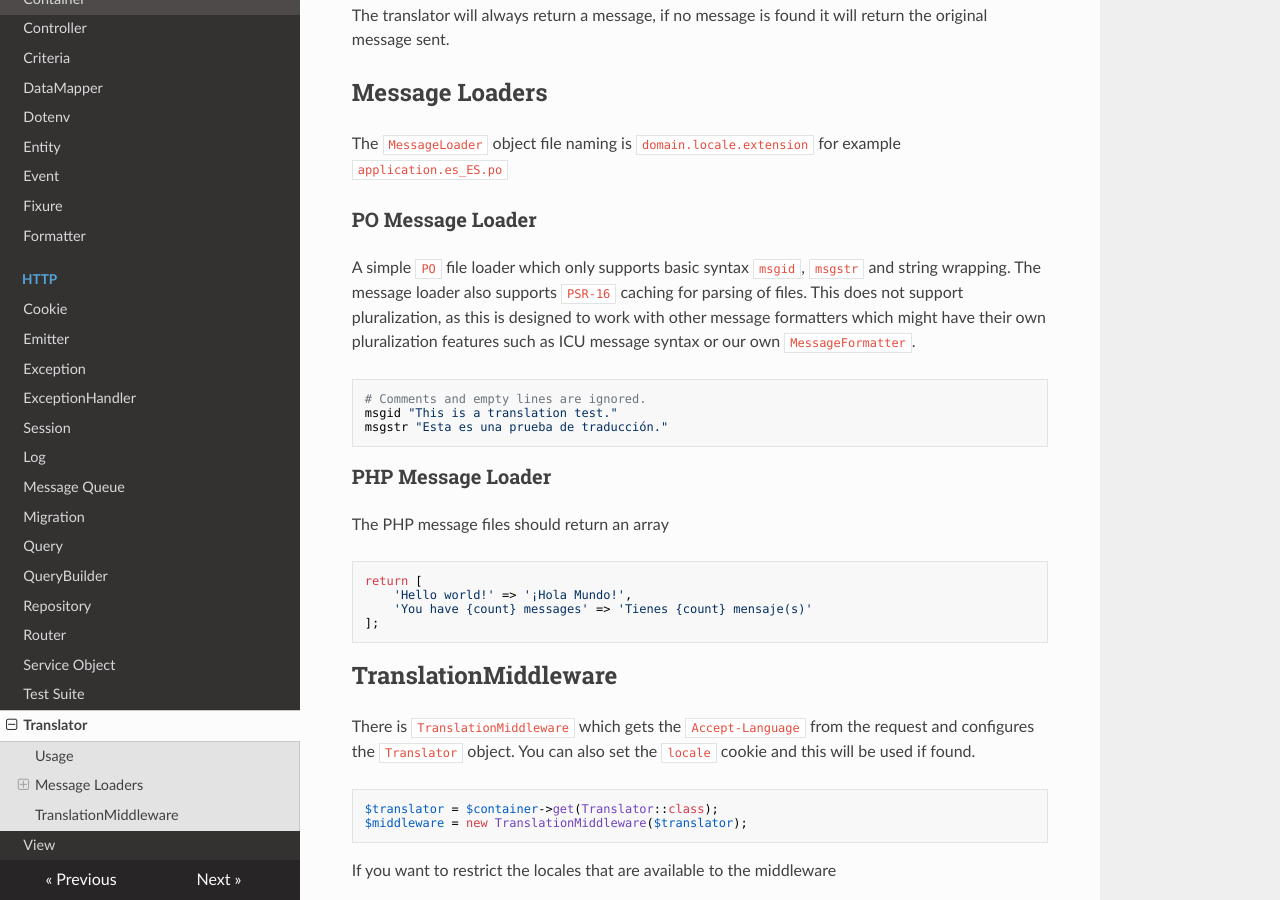
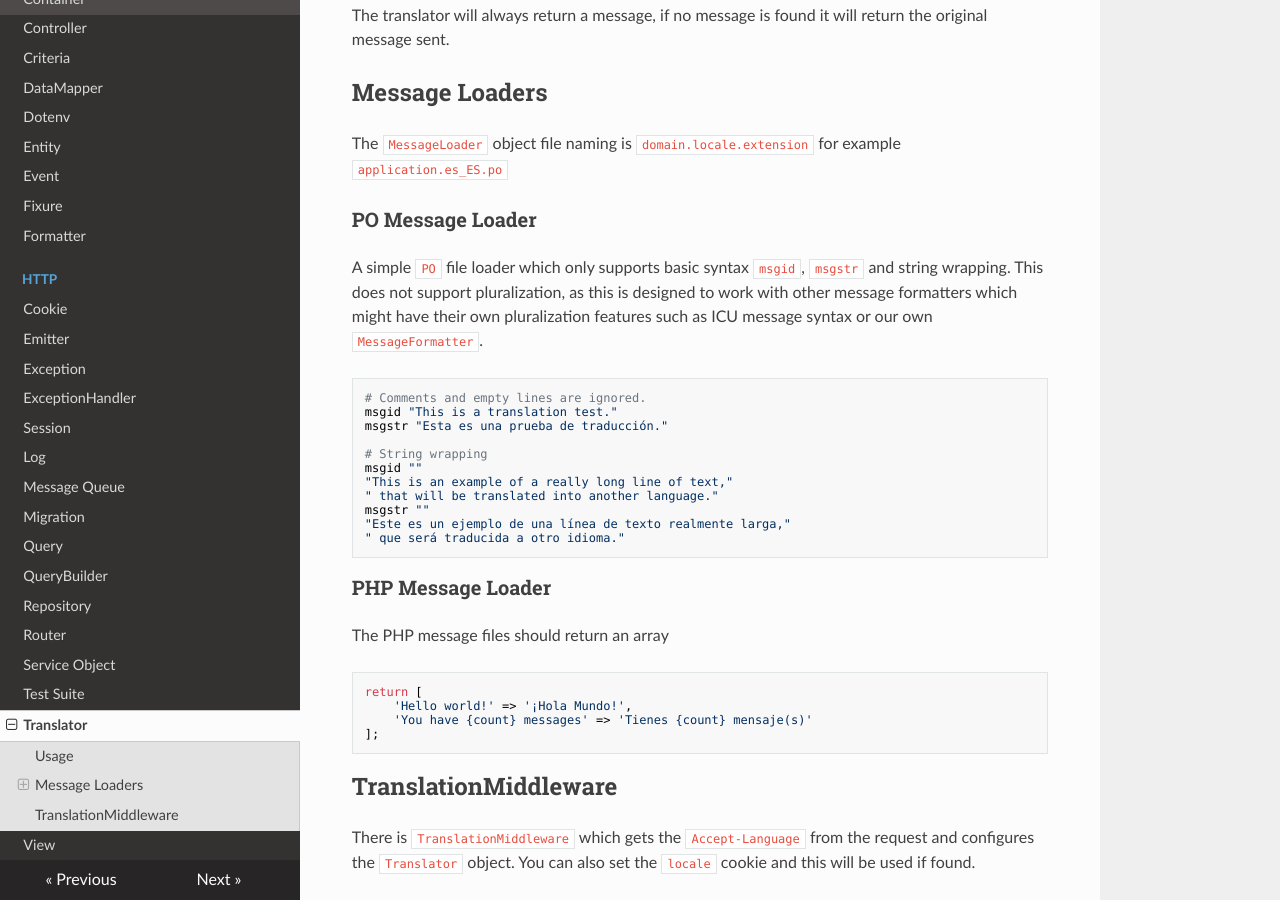
Before and after one commit to jamielsharief/lightning, an MkDocs documentation site: the page built from docs/translator.md, in a window 1280 px wide and 900 px high, scrolled down 875 px. Built offline with MkDocs 1.6.1, drawn with Linux system fonts in a browser that asks for light colours; nearby versions of some CDN libraries; some of the changed text lies outside the part shown.

Commit message:
updated docs

````diff
--- a/docs/translator.md
+++ b/docs/translator.md
@@ -40,12 +40,20 @@ The `MessageLoader` object file naming is `domain.locale.extension` for example
 
 ### PO Message Loader
 
-A simple `PO` file loader which only supports basic syntax `msgid`, `msgstr` and string wrapping. The message loader also supports `PSR-16` caching for parsing of files. This does not support pluralization, as this is designed to work with other message formatters which might have their own pluralization features such as ICU message syntax or our own `MessageFormatter`.
+A simple `PO` file loader which only supports basic syntax `msgid`, `msgstr` and string wrapping. This does not support pluralization, as this is designed to work with other message formatters which might have their own pluralization features such as ICU message syntax or our own `MessageFormatter`.
 
 ```php
 # Comments and empty lines are ignored.
 msgid "This is a translation test."
 msgstr "Esta es una prueba de traducción."
+
+# String wrapping
+msgid ""
+"This is an example of a really long line of text,"
+" that will be translated into another language."
+msgstr ""
+"Este es un ejemplo de una línea de texto realmente larga,"
+" que será traducida a otro idioma."
 ```
 
 ### PHP Message Loader
````
Also changed, not shown: other parts of docs/translator.md (+1 -1 lines).
